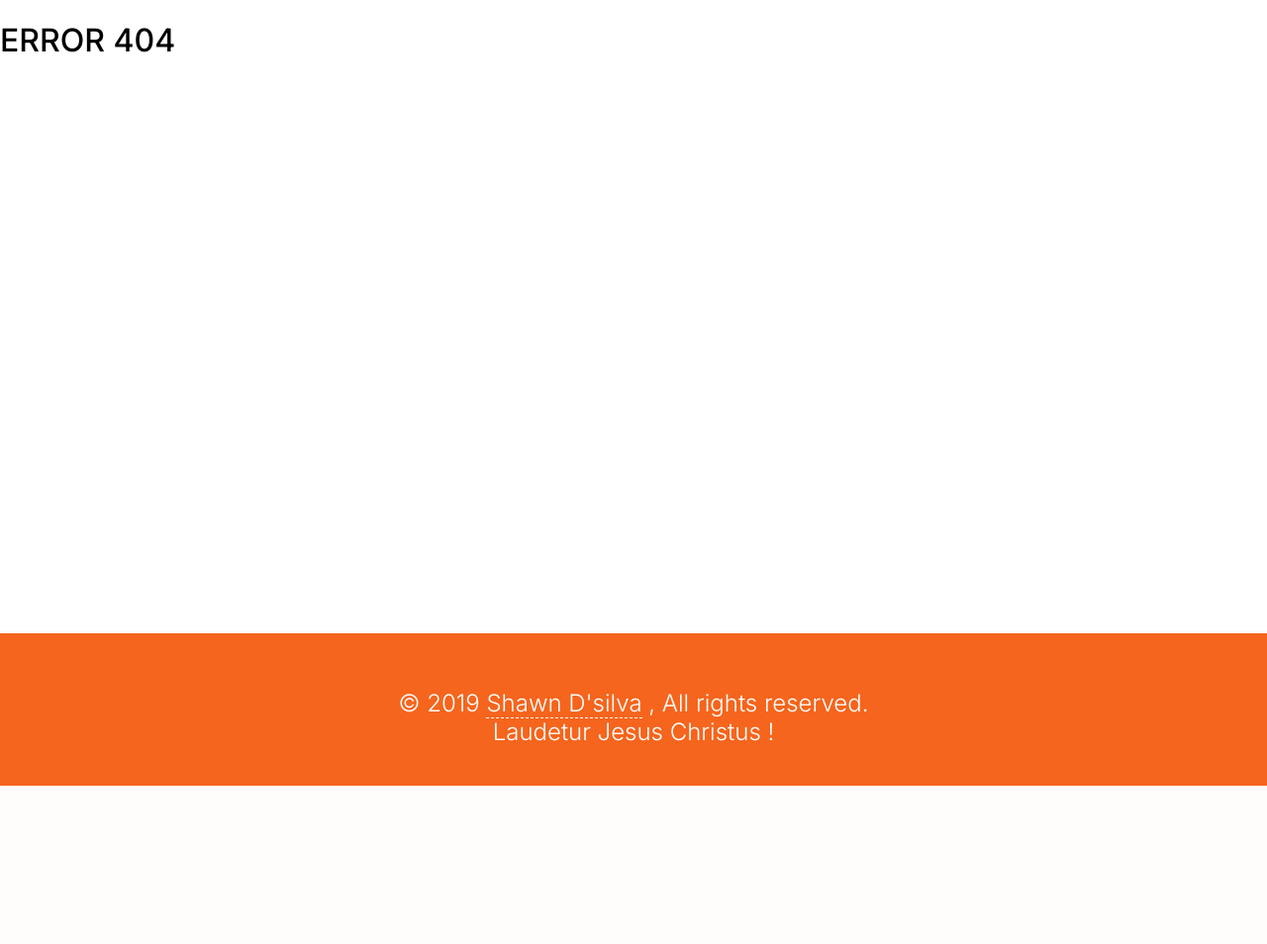
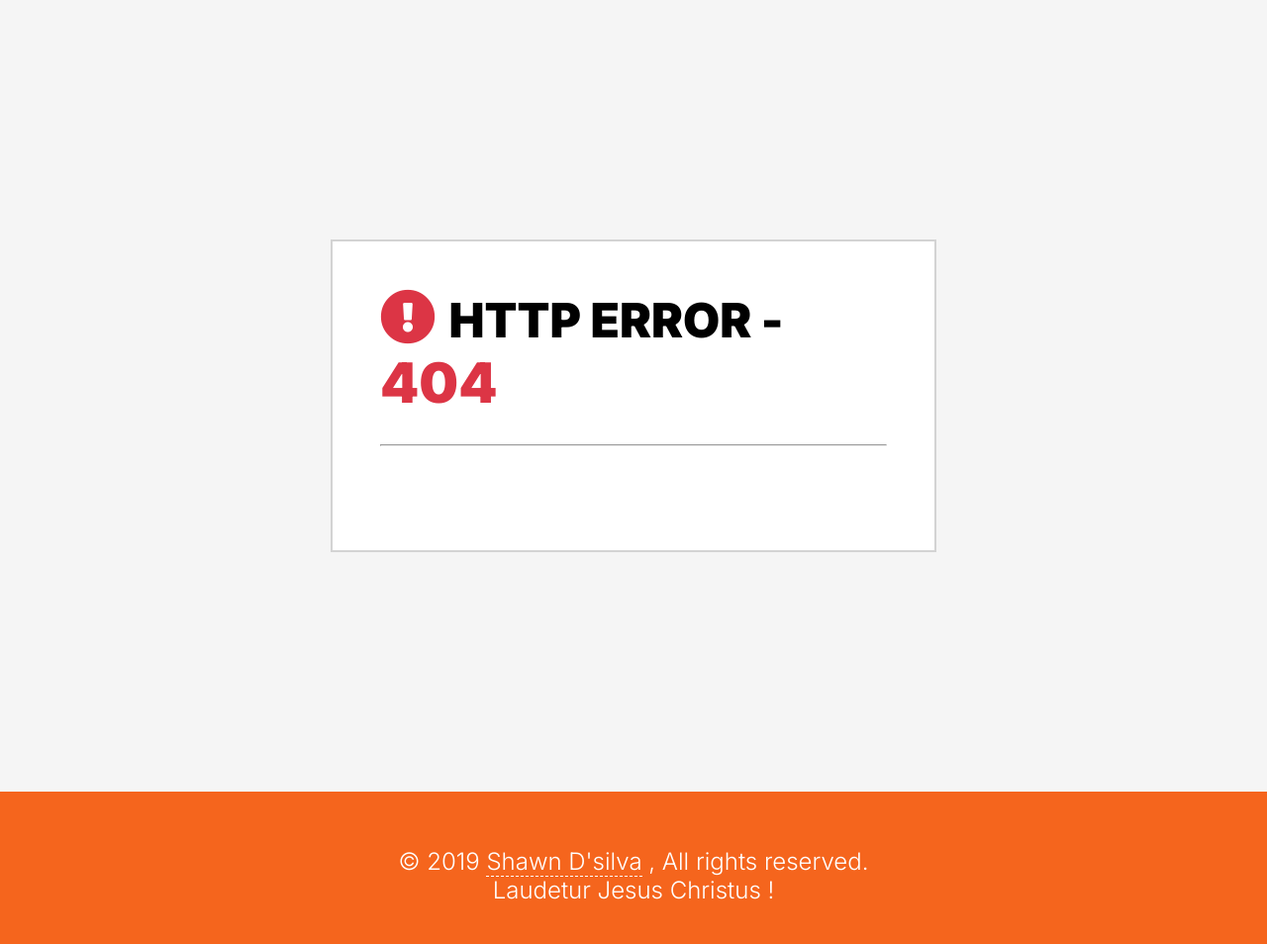
Before and after one commit to shawn-dsilva/boomer-php-mvc, a PHP site: page /app/views/Error404View.php in a window 1280 px wide. Shown: the part 71-1025 px from the top of the page at 99% size. Before the commit the page ends 865 px from the top, so only its background shows below. Run offline with PHP 8.4, Linux system fonts and the light colour scheme; the template is opened without the code that fills it, so the values that code supplies are empty; some libraries are stand-ins or nearby versions.

Commit message:
Error Page now fully styled with links to other pages

```diff
--- a/app/views/Error404View.php
+++ b/app/views/Error404View.php
@@ -1,8 +1,15 @@
 <?php require('includes/header.html'); ?>
 <?php require('includes/navbar.php'); ?>
 
-<div class="container" style="background-color:white!important;">
-<h1>ERROR 404</h1>
-<h2><?php echo $data['msg']; ?></h2>
+<div class="error-container" >
+<div class="error">
+<i class="error-red fas fa-exclamation-circle"></i> &nbsp;
+<h1> HTTP ERROR - </h1> <h1 class="error-red"><?php echo empty($data['errcode']) ? "404" : $data['errcode'] ; ?></h1>
+<br>
+<br>
+<hr>
+<br>
+<p><?php echo $data['msg']; ?></p>
+</div>
 </div>
 <?php require('includes/footer.html'); ?>
--- a/core/router/Router.php
+++ b/core/router/Router.php
@@ -103,7 +103,7 @@ class Router
     } else {
     // throw new Exception('No route defined for this URI');
 
-    return StaticPageController::err404('No Route defined for this URI');
+    return StaticPageController::err404('No Route defined for this URI<br><a href="/"> Go to the Homepage</a>');
     }
   }
 
--- a/public/css/main.css
+++ b/public/css/main.css
@@ -879,3 +879,40 @@ textarea {
   margin:0;
   width: fit-content;
 }
+
+
+.error-container {
+  min-height: 80vh;
+  background-color: whitesmoke;
+  padding: 5rem 0;
+  display: flex;
+  flex-direction: column;
+}
+.error {
+  padding:3rem;
+  text-align: left;
+  margin-left: auto;
+  margin-right: auto;
+  margin-bottom:auto;
+  margin-top:auto;
+  width:40%;
+  background-color: white;
+  border: 2px solid lightgrey;
+}
+
+.error h1 {
+  font-weight: 900;
+  font-size: 3rem;
+  display: inline;
+}
+
+.error-red {
+  display:inline;
+  color:#dc3545;
+  font-size: 3.5rem!important;
+  border:none!important;
+}
+.error p {
+  font-weight: 500;
+  font-size: 1.8rem;
+}
```
Also changed, not shown: app/controller/PostController.php (+7 -1 lines).
